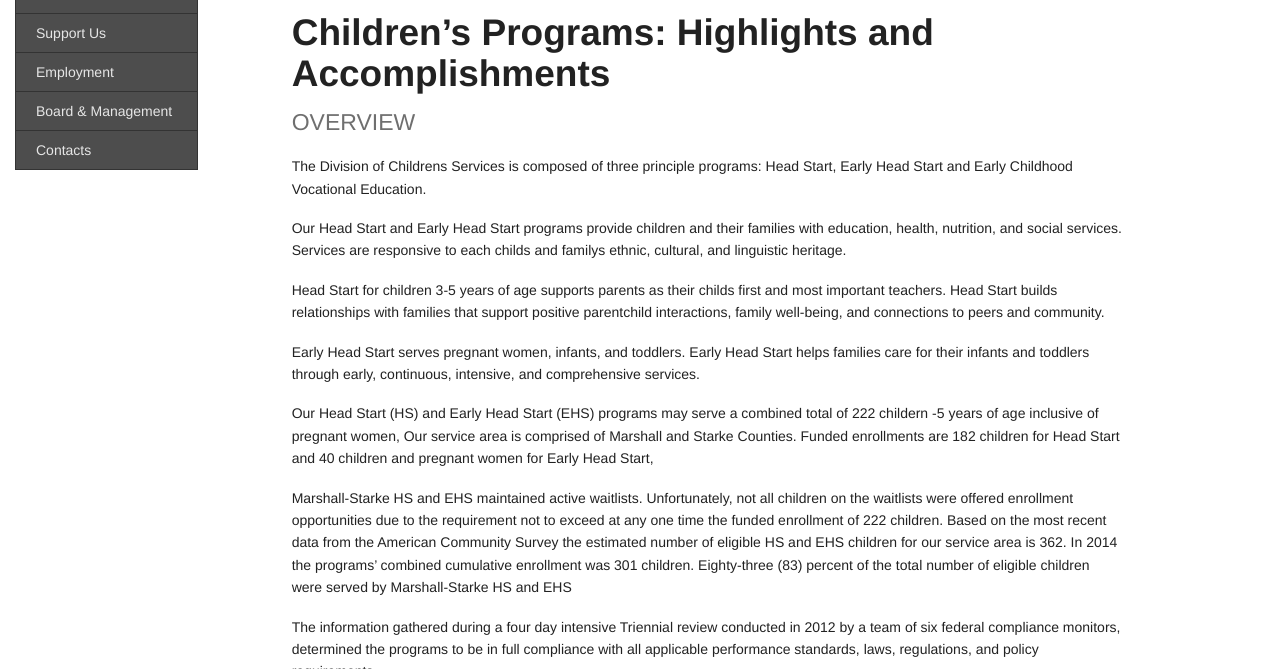
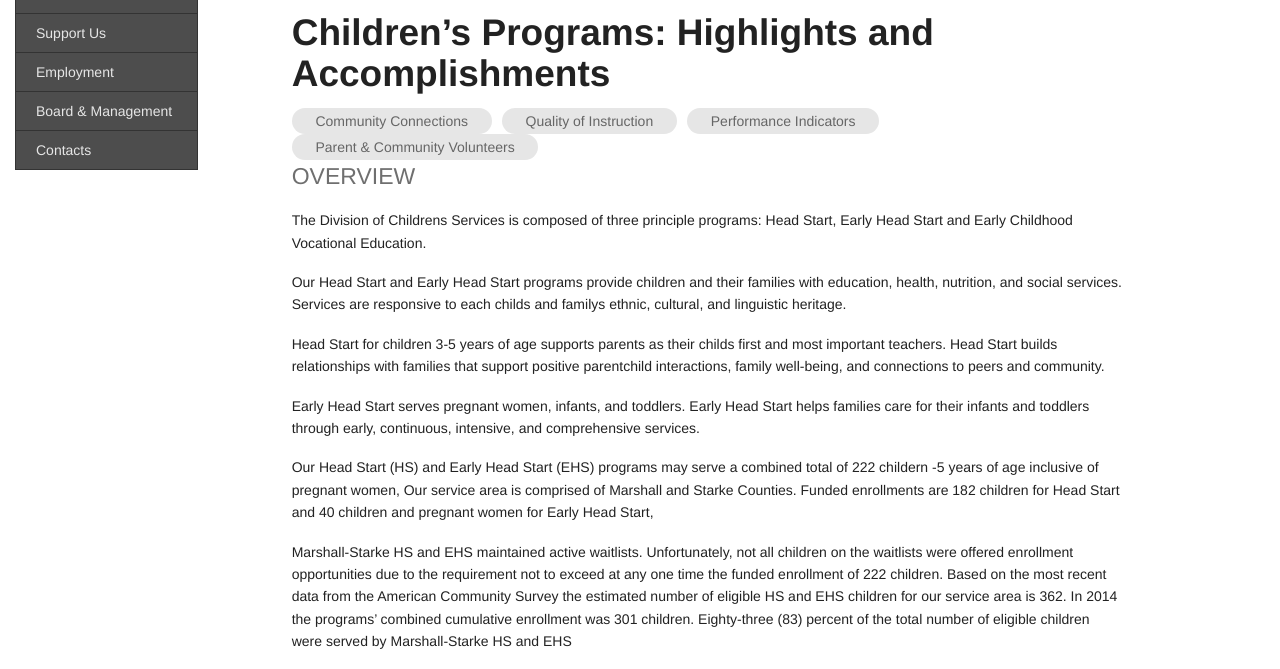
Before and after one commit to leviwilson/marshall-starke.org, a Jekyll site: the page built from report/children.md, in a window 1280 px wide and 900 px high, cut to the strip 231-900 px from the top of the window. Built offline with Jekyll 4.4.1, drawn with Linux system fonts in a browser that asks for light colours; nearby versions of some CDN libraries; Markdown is read by kramdown in place of the engine named in the settings.

```diff
--- a/report/children.md
+++ b/report/children.md
@@ -5,6 +5,13 @@ title:  "2014 Accomplishments (Children)"
 {% include annual.report.breadcrumb %}
 
 ## Children's Programs: Highlights and Accomplishments
+
+<dl class="tabs pill">
+  <dd><a href="#connections">Community Connections</a></dd>
+  <dd><a href="#quality">Quality of Instruction</a></dd>
+  <dd><a href="#performance">Performance Indicators</a></dd>
+  <dd><a href="#volunteers">Parent &amp; Community Volunteers</a></dd>
+</dl>
 
 <h4 class="subheader" id="overview">OVERVIEW</h4>
 The Division of Childrens Services is composed of three principle programs: Head Start, Early Head Start and Early Childhood Vocational Education.
@@ -26,12 +33,12 @@ The information gathered during a four day intensive Triennial review conducted
 
 Because supporting children’s readiness is an ongoing partnership between staff and families the program implemented the Parent, Family, Community Engagement Framework. The Framework is a tool for engaging families and supporting childrens ongoing learning and development. The role of parents in their child’s education should not be understated. Parent engagement is considered by this program to be a school readiness goal. The program successfully achieved 100% parent participation in parent-teacher conferences.
 
-<h4 class="subheader">COMMUNITY CONNECTIONS</h4>
+<h4 class="subheader" id="connections">COMMUNITY CONNECTIONS</h4>
 The programs rely on the support and participation of community partners. Partnership relationships exist with the following agencies; WIC. Local School Corporations, Healthy Families, Neighborhood Center, Department of Children Services, Salvation Army, Care and Share, Community Services of Starke County, Love Inc., Bella Vita, J...S.., North Central Area Vocational Cooperative, and Council on Aging.
 
 The HS program featured a guest reader each month. Readers were recruited from the following professions / organizations; business, civic groups, government, schools, churches and health care.
 
-<h4 class="subheader">QUALITY OF INSTRUCTION</h4>
+<h4 class="subheader" id="quality">QUALITY OF INSTRUCTION</h4>
 The Office of Head Start measures the quality of teacher and student interaction using CLASS (Classroom Assessment Scoring System. The interactions between teacher and student are considered the primary mechanism of student development and learning. Our programs CLASS scores surpassed the national mean.
 
 In 2014 our Head Start program received a Marshall County United Way Award. The grant allowed for additional mental health services for the enrolled HS children.
@@ -42,7 +49,7 @@ Outcome data are shared with local school principals for children who will enter
 
 A comparative analysis of approximately 35,000 HS children reported children enrolled in Marshall-Starke HS surpassed state and national averages of other HS children in all areas: Math, Motor, Language, Logic and Reasoning. Approaches to Learning, Social Studies, Science, Social and Emotional, and Creative Arts, Approximately 95% of the HS children eligible for entry into kindergarten achieved the designated school readiness goals.
 
-<h4 class="subheader">HEAD START &amp; EARLY HEAD START PERFORMANCE INDICATORS</h4>
+<h4 class="subheader" id="performance">HEAD START &amp; EARLY HEAD START PERFORMANCE INDICATORS</h4>
 
 <table class="responsive">
     <thead>
@@ -116,7 +123,7 @@ A comparative analysis of approximately 35,000 HS children reported children enr
     </tbody>
 </table>
 
-<h4 class="subheader">PARENT &amp; COMMUNITY VOLUNTEERS</h4>
+<h4 class="subheader" id="volunteers">PARENT &amp; COMMUNITY VOLUNTEERS</h4>
 <table class="responsive">
     <thead>
         <tr>
```
